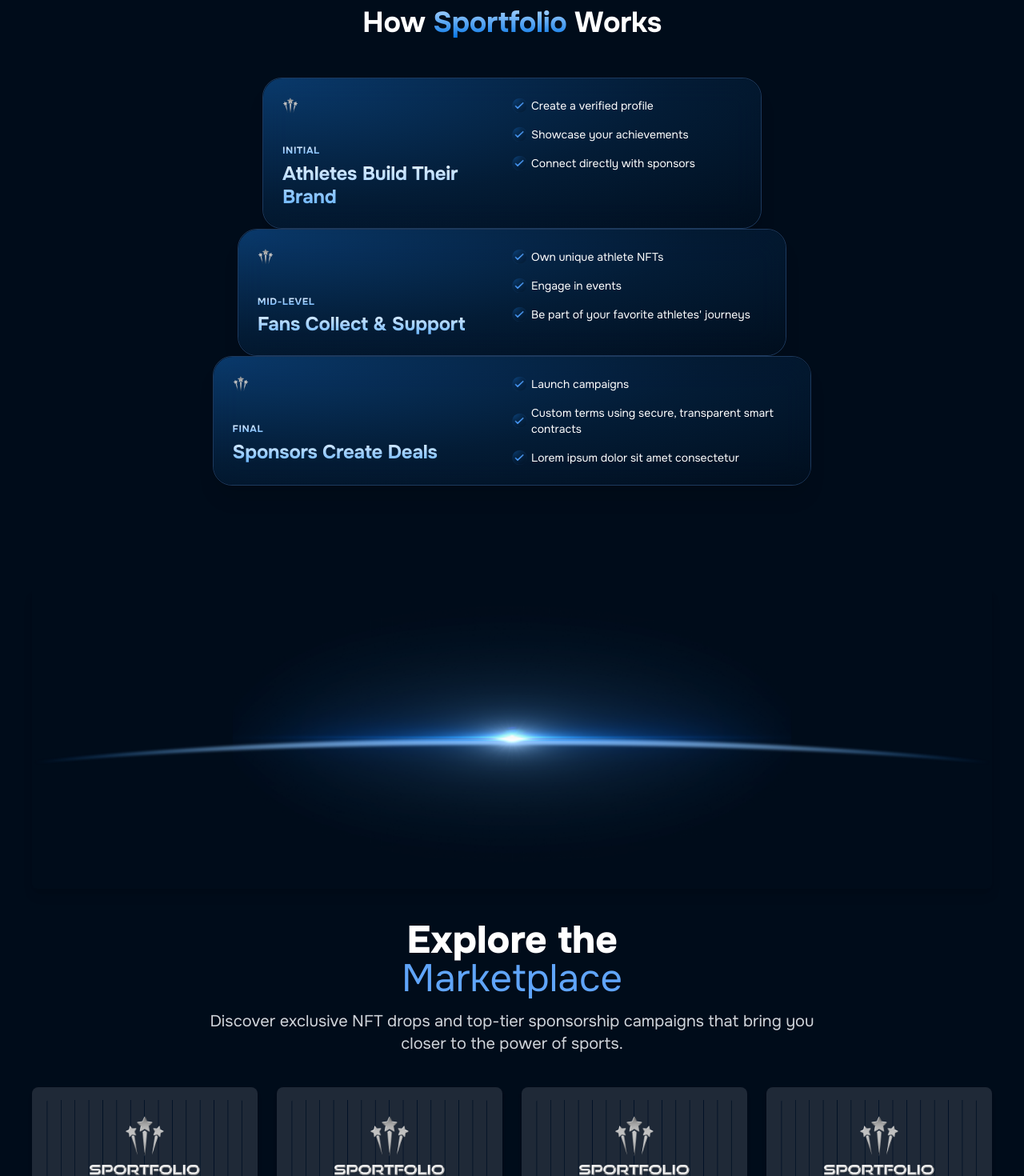
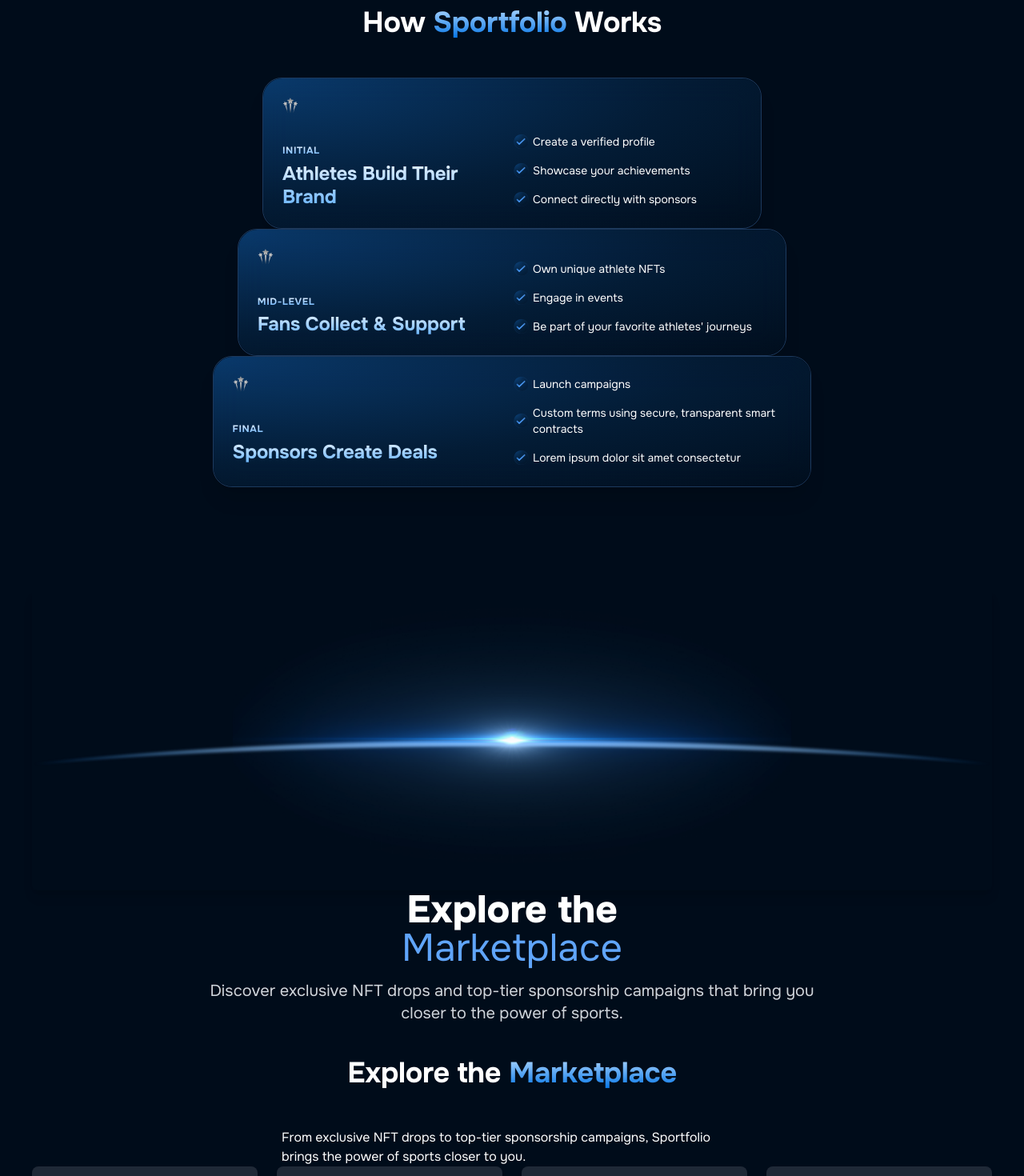
Before and after one commit to amanv077/sportfolio, a React (Vite) app: page / in a window 1280 px wide. Shown: the part 920-2390 px from the top of the page at 80% size. Built offline with nearby package versions, Linux system fonts and the light colour scheme; a web font is replaced by a local one.

Commit message:
Update paragraph Css

```diff
--- a/src/App.css
+++ b/src/App.css
@@ -1,7 +1,6 @@
 .card-list {
-  list-style: none; /* Remove default bullet points */
+  list-style: none;
   padding: 0;
-  margin: 0;
 }
 .card-list li {
   position: relative;
--- a/src/index.css
+++ b/src/index.css
@@ -3,6 +3,9 @@
 @tailwind utilities;
 
 @layer base {
+  .paragraph {
+    @apply text-lg sm:text-lg lg:text-lg font-normal max-w-xl mx-auto;
+  }
   ::-webkit-scrollbar {
     width: 12px;
     height: 12px;
--- a/src/pages/Hero.jsx
+++ b/src/pages/Hero.jsx
@@ -44,7 +44,7 @@
         >
           Unlock the Power of College Sports NIL Deals
         </GradientText>
-        <p className="text-lg sm:text-lg lg:text-lg font-base max-w-xl mx-auto">
+        <p className="paragraph">
           Where Athletes, Sponsors, and Fans Connect through Blockchain-Powered
           NIL Contracts and Digital Collectibles.
         </p>
--- a/src/pages/MarketplaceExplorer.jsx
+++ b/src/pages/MarketplaceExplorer.jsx
@@ -1,3 +1,5 @@
+import GradientText from "../components/GradientTtext";
+
 const cardData = {
   image: "CardImage.png",
   rarity: "Legendary",
@@ -10,21 +12,19 @@
 };
 
 const MarketplaceExplorer = () => {
-  const cards = Array(8).fill(cardData); // Array of 8 identical cards
+  const cards = Array(8).fill(cardData);
 
   return (
-    <div className="text-white px-6 md:px-10 ">
-      {/* Banner Section */}
-      <div className="flex flex-col items-center mb-10">
+    <div className="text-white px-10 md:px-10 my-12">
+      <div className="flex flex-col items-center ">
         <img
           loading="lazy"
           src="HeroThree.png"
           alt="Marketplace Banner"
-          className="object-contain max-w-full rounded-md shadow-lg"
+          className="object-contain rounded-md shadow-lg"
         />
       </div>
 
-      {/* Title Section */}
       <div className="text-center mb-10">
         <h2 className="text-4xl md:text-5xl font-extrabold mb-4">
           Explore the <span className="block text-blue-400">Marketplace</span>
@@ -34,8 +34,18 @@
           bring you closer to the power of sports.
         </p>
       </div>
+      <h2 className="flex text-center align-center justify-center mb-12 mx-auto">
+        <GradientText size="md">Explore the&nbsp;</GradientText>
+        <GradientText size="md" variant="darkerGradient">
+          Marketplace
+        </GradientText>
+      </h2>
 
-      {/* NFT Cards */}
+      <p className="paragraph text-base">
+        From exclusive NFT drops to top-tier sponsorship campaigns, Sportfolio
+        brings the power of sports closer to you.
+      </p>
+
       <div className="grid grid-cols-2 md:grid-cols-3 lg:grid-cols-4 gap-6 justify-center">
         {cards.map((card, index) => (
           <div
@@ -77,7 +87,6 @@
         ))}
       </div>
 
-      {/* Buttons */}
       <div className="mt-12 flex flex-col items-center">
         <button className="py-3 px-6 text-lg font-semibold text-gray-900 bg-blue-400 rounded-lg shadow-md hover:bg-blue-500 transition-all duration-300">
           Trending NFTs
--- a/src/pages/WhatIsSportFolio.jsx
+++ b/src/pages/WhatIsSportFolio.jsx
@@ -61,7 +61,7 @@
           >
             <GradientCard
               radialGradientPosition="0% 0%"
-              className="relative flex flex-col md:flex-row items-start justify-between"
+              className="relative flex flex-col md:flex-row items-start justify-between gap-1"
             >
               <div className="md:w-1/2">
                 <img
@@ -81,7 +81,7 @@
                   {card.title}
                 </GradientText>
               </div>
-              <ul className="card-list space-y-4 text-sm md:w-1/2 text-left">
+              <ul className="card-list space-y-4 text-sm md:w-1/2 text-left mt-auto mb-0.5">
                 {card.list.map((item) => (
                   <li key={item}>{item}</li>
                 ))}
```
